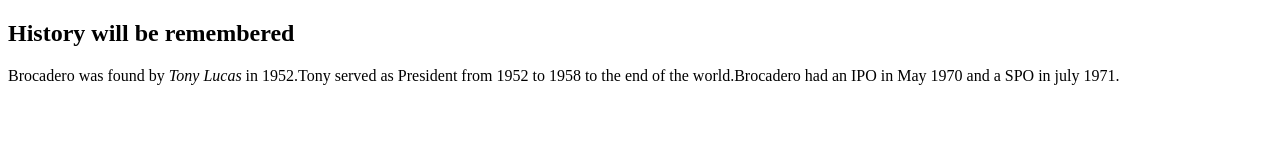
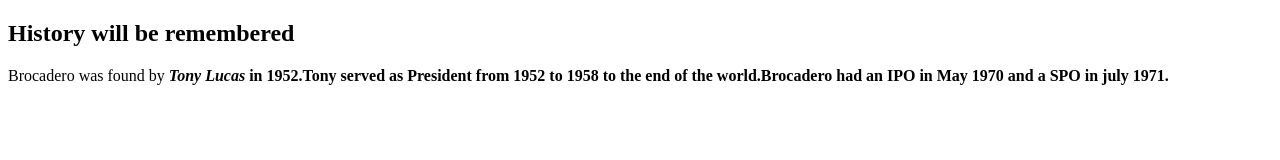
Before and after one commit to bhupicool/web-page-repo, a plain HTML site: page history.html in a window 1280 px wide. Drawn offline with Linux system fonts and the light colour scheme.

Commit message:
Update history.html
Inserted bold

```diff
--- a/history.html
+++ b/history.html
@@ -5,7 +5,7 @@
 </head>
 <body bgcolor="ffffff">
 	<h2>History will be remembered</h2>
-	<P>Brocadero was found by <I> Tony Lucas</I> in 1952.Tony served as President from 1952 to 1958 to the end of the world.Brocadero had an IPO in May 1970 and a SPO in july 1971.</P>
+	<P>Brocadero was found by <B><I> Tony Lucas</I></> in 1952.Tony served as President from 1952 to 1958 to the end of the world.Brocadero had an IPO in May 1970 and a SPO in july 1971.</P>
 
 </body>
 </html>
```
